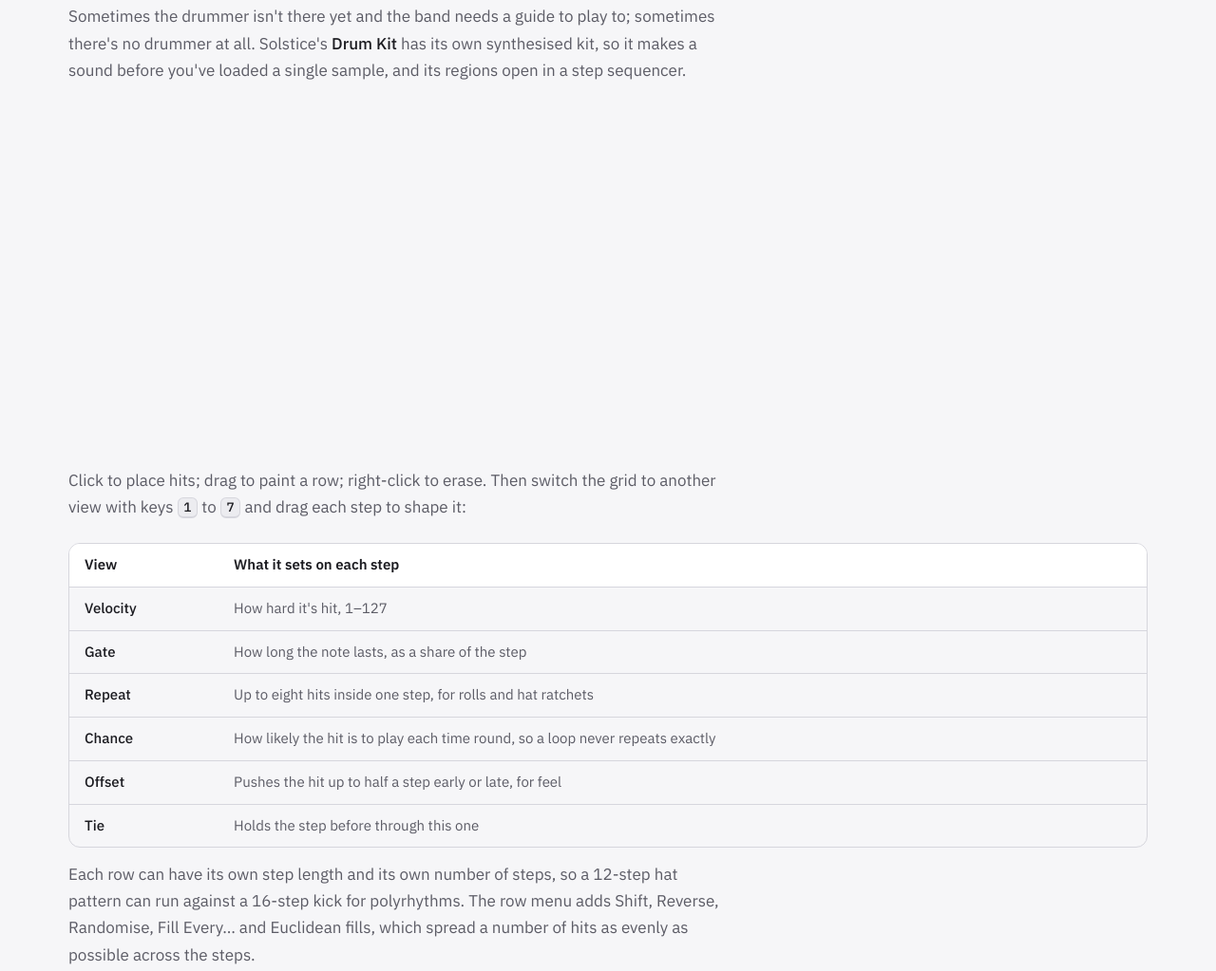
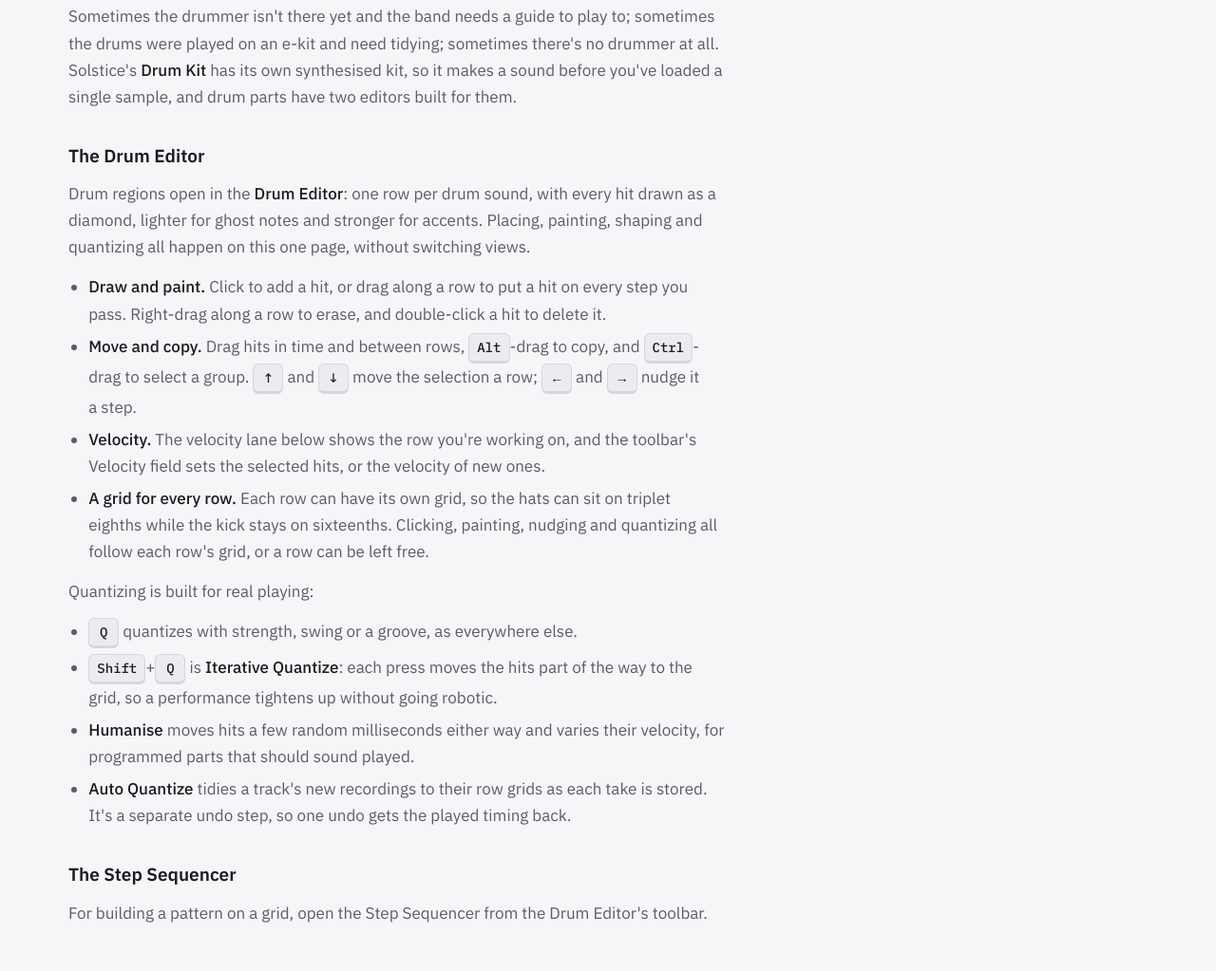
Before and after one commit to tomtwentysix/Solstice, a plain HTML site: page site/editing.html in a window 1280 px wide. Shown: the part 2356-3379 px from the top of the page at 95% size. Drawn offline with Linux system fonts and the light colour scheme.

Commit message:
Describe the Drum Editor on the website
Co-Authored-By: Claude Opus 5.5 <noreply@anthropic.com>

```diff
--- a/site/editing.html
+++ b/site/editing.html
@@ -91,7 +91,24 @@
 
       <section aria-labelledby="drums">
         <h2 id="drums">Programming drums</h2>
-        <p>Sometimes the drummer isn't there yet and the band needs a guide to play to; sometimes there's no drummer at all. Solstice's <strong>Drum Kit</strong> has its own synthesised kit, so it makes a sound before you've loaded a single sample, and its regions open in a step sequencer.</p>
+        <p>Sometimes the drummer isn't there yet and the band needs a guide to play to; sometimes the drums were played on an e-kit and need tidying; sometimes there's no drummer at all. Solstice's <strong>Drum Kit</strong> has its own synthesised kit, so it makes a sound before you've loaded a single sample, and drum parts have two editors built for them.</p>
+        <h3>The Drum Editor</h3>
+        <p>Drum regions open in the <strong>Drum Editor</strong>: one row per drum sound, with every hit drawn as a diamond, lighter for ghost notes and stronger for accents. Placing, painting, shaping and quantizing all happen on this one page, without switching views.</p>
+        <ul>
+          <li><strong>Draw and paint.</strong> Click to add a hit, or drag along a row to put a hit on every step you pass. Right-drag along a row to erase, and double-click a hit to delete it.</li>
+          <li><strong>Move and copy.</strong> Drag hits in time and between rows, <kbd>Alt</kbd>-drag to copy, and <kbd>Ctrl</kbd>-drag to select a group. <kbd>↑</kbd> and <kbd>↓</kbd> move the selection a row; <kbd>←</kbd> and <kbd>→</kbd> nudge it a step.</li>
+          <li><strong>Velocity.</strong> The velocity lane below shows the row you're working on, and the toolbar's Velocity field sets the selected hits, or the velocity of new ones.</li>
+          <li><strong>A grid for every row.</strong> Each row can have its own grid, so the hats can sit on triplet eighths while the kick stays on sixteenths. Clicking, painting, nudging and quantizing all follow each row's grid, or a row can be left free.</li>
+        </ul>
+        <p>Quantizing is built for real playing:</p>
+        <ul>
+          <li><kbd>Q</kbd> quantizes with strength, swing or a groove, as everywhere else.</li>
+          <li><kbd>Shift</kbd>+<kbd>Q</kbd> is <strong>Iterative Quantize</strong>: each press moves the hits part of the way to the grid, so a performance tightens up without going robotic.</li>
+          <li><strong>Humanise</strong> moves hits a few random milliseconds either way and varies their velocity, for programmed parts that should sound played.</li>
+          <li><strong>Auto Quantize</strong> tidies a track's new recordings to their row grids as each take is stored. It's a separate undo step, so one undo gets the played timing back.</li>
+        </ul>
+        <h3>The Step Sequencer</h3>
+        <p>For building a pattern on a grid, open the Step Sequencer from the Drum Editor's toolbar.</p>
         <figure class="shot reveal">
           <img src="img/step-sequencer.webp" width="1438" height="452" loading="lazy" alt="The Step Sequencer with a rock beat: kick, snare, closed hat and crash rows, with tabs for Steps, Velocity, Gate, Repeat, Chance, Offset and Tie.">
         </figure>
@@ -124,7 +141,7 @@
           <li>Fills: Tom Run, Snare Build</li>
         </ul>
         <h3>Your own kit</h3>
-        <p>The Drum Kit has 16 pads on the standard General MIDI notes, so a part from an e-kit or a MIDI file plays the right drums. Drop a sample on a pad, or on a row in the sequencer, to replace the sound; each pad has its own level, pan, tuning and choke group, and the three hi-hats already choke each other. The drum map names, reorders, hides, mutes and solos each sound, and in the piano roll, the <strong>Hits</strong> view shows one row per drum.</p>
+        <p>The Drum Kit has 16 pads on the standard General MIDI notes, so a part from an e-kit or a MIDI file plays the right drums. Drop a sample on a pad, or on a row in the sequencer, to replace the sound; each pad has its own level, pan, tuning and choke group, and the three hi-hats already choke each other. The drum map names, reorders, hides, mutes and solos each sound, in both drum editors.</p>
       </section>
 
       <section aria-labelledby="arrange">
```
Also changed, not shown: site/index.html (+1 -1 lines), site/switching.html (+1 -1 lines).
